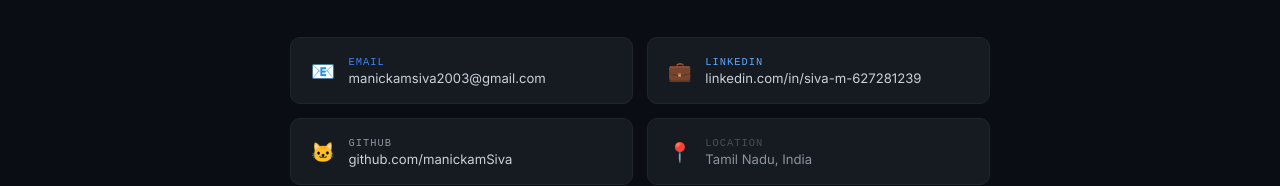
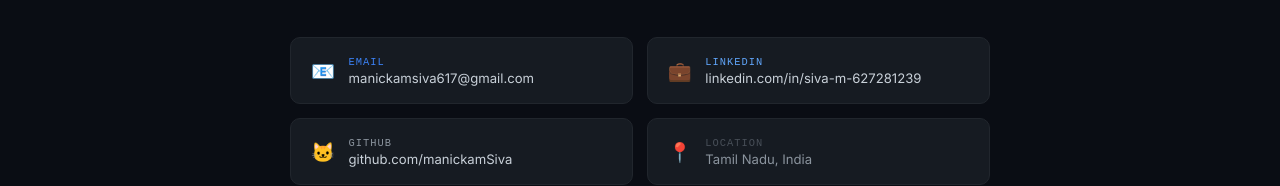
Before and after one commit to manickamSiva/myPortfolio, a React (Vite) app: page / in a window 1280 px wide. Shown: the part 5184-5370 px from the top of the page. Built offline with nearby package versions, Linux system fonts and the light colour scheme.

Commit message:
Update code

```diff
--- a/src/components/ContactSection.tsx
+++ b/src/components/ContactSection.tsx
@@ -6,8 +6,8 @@ const contactLinks = [
   {
     icon: "📧",
     label: "Email",
-    value: "manickamsiva2003@gmail.com",
-    href: "mailto:manickamsiva2003@gmail.com",
+    value: "manickamsiva617@gmail.com",
+    href: "mailto:manickamsiva617@gmail.com",
     color: "#3b82f6",
   },
   {
@@ -139,7 +139,7 @@ export default function ContactSection() {
             style={{ textAlign: "center" }}
           >
             <motion.a
-              href="mailto:manickamsiva2003@gmail.com"
+              href="mailto:manickamsiva617@gmail.com"
               whileHover={{ scale: 1.04, boxShadow: "0 0 28px rgba(59,130,246,0.3)" }}
               whileTap={{ scale: 0.97 }}
               style={{
```
